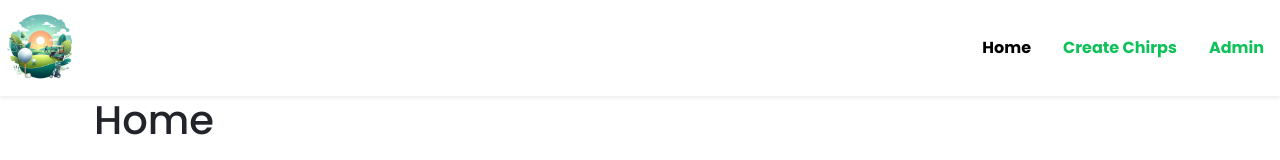
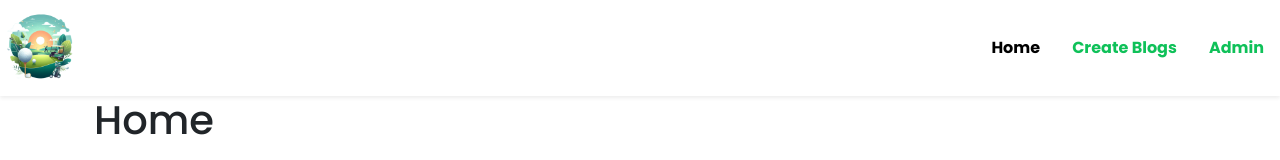
Before and after one commit to cmendi/full-stack-blog, a React app: page / in a window 1280 px wide. Shown: the top 160 px of the page. Built offline with nearby package versions, Linux system fonts and the light colour scheme; no server answers.

Commit message:
added styling

```diff
--- a/src/client/components/Navbar.tsx
+++ b/src/client/components/Navbar.tsx
@@ -23,13 +23,13 @@ const Navbar = () => {
 
 			<div className={`collapse navbar-collapse ${isCollapsed ? "collapse-transition" : "show collapse-transition"}`}>
 				<div className="navbar-nav">
-					<Link to={"/"} onClick={handleNavLinkClick} className="text-dark nav-link m-2 fw-bold">
+					<Link to={"/"} onClick={handleNavLinkClick} className="text-center text-dark nav-link m-2 fw-bold">
 						Home
 					</Link>
-					<Link to={"/blogs/new"} onClick={handleNavLinkClick} className="text-info text-nowrap nav-link m-2 fw-bold">
-						Create Chirps
+					<Link to={"/blogs/new"} onClick={handleNavLinkClick} className="text-center text-info text-nowrap nav-link m-2 fw-bold">
+						Create Blogs
 					</Link>
-					<Link to={"/"} onClick={handleNavLinkClick} className="text-info nav-link m-2 fw-bold">
+					<Link to={"/"} onClick={handleNavLinkClick} className="text-center text-info nav-link m-2 fw-bold">
 						Admin
 					</Link>
 				</div>
```
